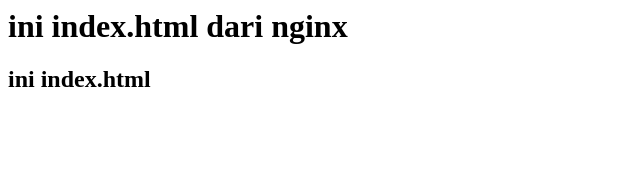
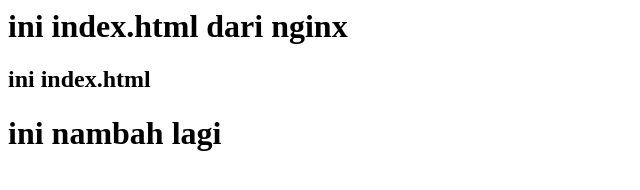
Before and after one commit to ridhosaputra726/web-nginx, a plain HTML site: page index.html in a window 1280 px wide. Shown: the whole page, without its empty margins (0-640 px from the left). Drawn offline with Linux system fonts and the light colour scheme.

Commit message:
tambah lagi

```diff
--- a/index.html
+++ b/index.html
@@ -1,2 +1,3 @@
 <h1> ini index.html dari nginx</h1>
 <h2>ini index.html</h2>
+<h1>ini nambah lagi</h1>
```
